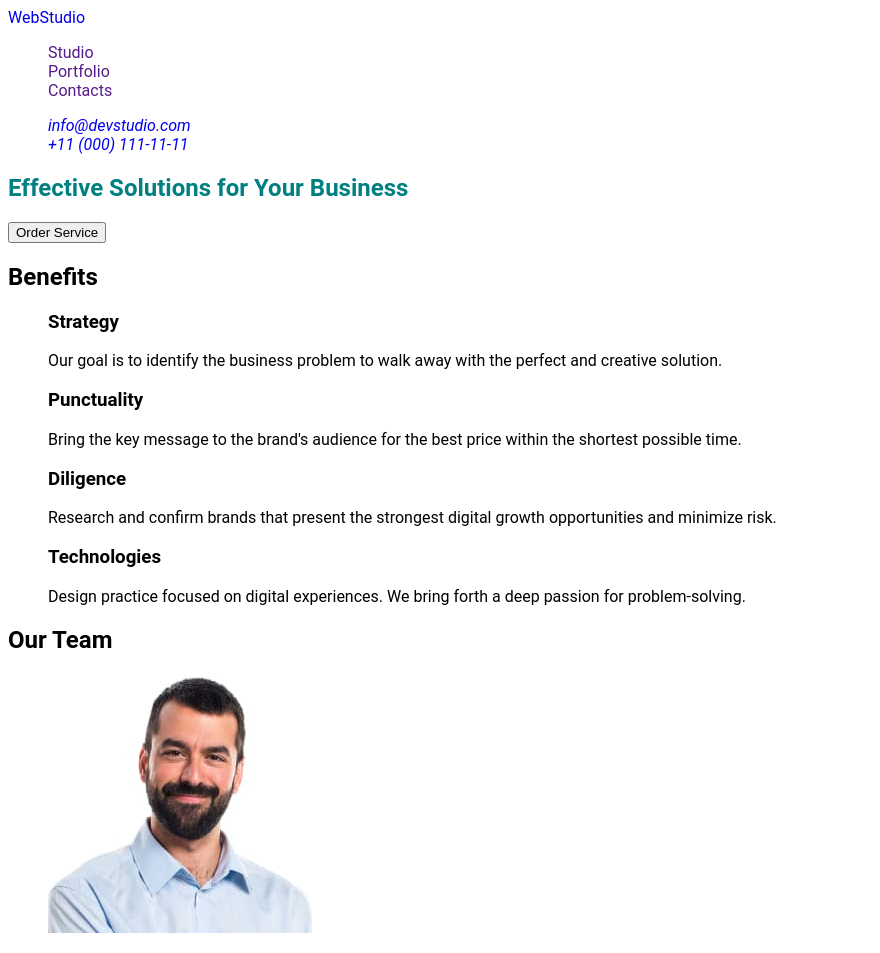
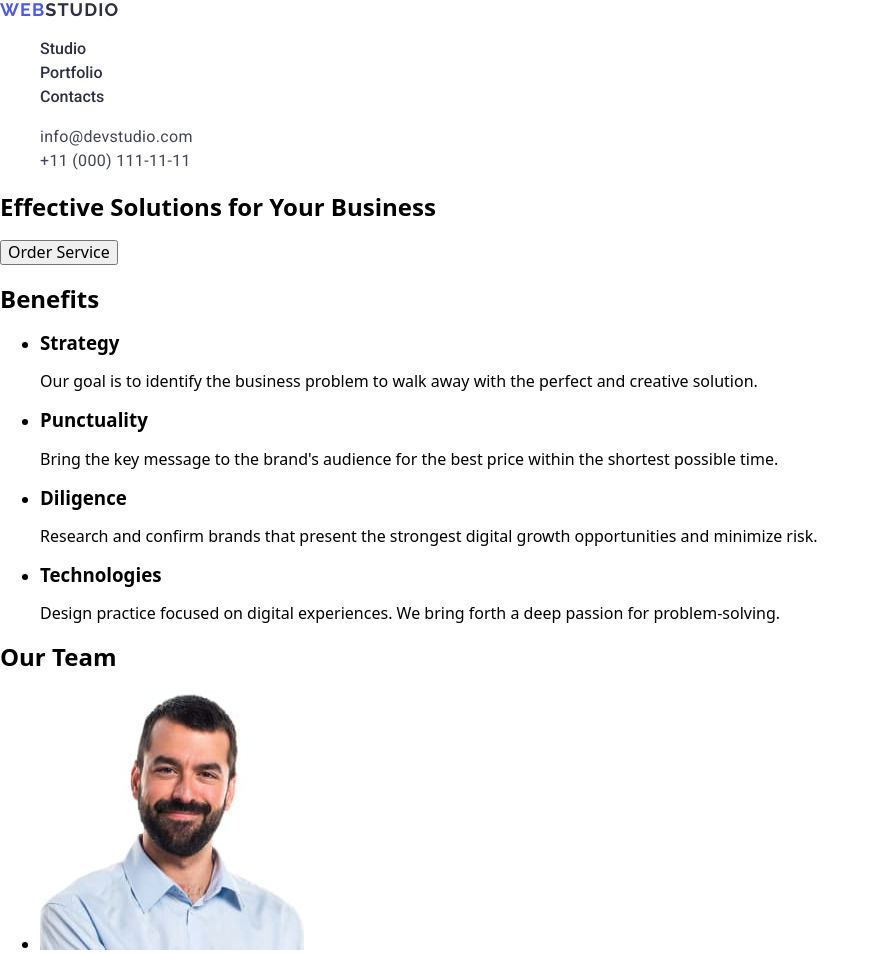
Before and after one commit to Viktorek25/goit-markup-hw-02, a plain HTML site: page index.html in a window 1280 px wide. Shown: the top 953 px of the page, without its empty margins (0-880 px from the left). Drawn offline with nearby package versions, Linux system fonts and the light colour scheme; files whose address does not match are found by name.

Commit message:
add header hw 02

```diff
--- a/css/styles.css
+++ b/css/styles.css
@@ -1,16 +1,4 @@
-body {
-  font-family: Roboto;
-  color: none;
-  background-color: none;
-  text-decoration: none;
-}
-
-h1 {
-  color: teal;
-}
-
-ul,
-ol {
+.list {
   list-style-type: none;
 }
 
@@ -21,3 +9,45 @@ a {
 button {
   cursor: pointer;
 }
+
+.logo {
+  color: var(--NAVY-BLUE, #2e2f42);
+  font-family: Raleway, sans-serif;
+  font-size: 18px;
+  font-style: normal;
+  font-weight: 700;
+  line-height: 1.16; /* 116.667% */
+  letter-spacing: 0.06em;
+  text-transform: uppercase;
+}
+
+.logo-color {
+  font-family: Raleway, sans-serif;
+  font-size: 18px;
+  font-style: normal;
+  font-weight: 700;
+  line-height: 1.16;
+  letter-spacing: 0.06em;
+  text-transform: uppercase;
+  color: var(--IRIS, #4d5ae5);
+}
+
+.menu-link {
+  color: var(--NAVY-BLUE, #2e2f42);
+  font-family: Roboto;
+  font-size: 16px;
+  font-style: normal;
+  font-weight: 500;
+  line-height: 1.5; /* 150% */
+  letter-spacing: 0, 09;
+}
+
+.menu-contact {
+  color: var(--SLATE, #434455);
+  font-family: Roboto, sans-serif;
+  font-size: 16px;
+  font-style: normal;
+  font-weight: 400;
+  line-height: 24px; /* 150% */
+  letter-spacing: 0.32px;
+}
--- a/index.html
+++ b/index.html
@@ -3,33 +3,50 @@
   <head>
     <meta charset="UTF-8" />
     <meta name="viewport" content="width=device-width, initial-scale=1.0" />
-    <title>WEBStudio</title>
+    <title>Module 02 homework</title>
+    <link
+      rel="stylesheet"
+      href="https://cdnjs.cloudflare.com/ajax/libs/modern-normalize/2.0.0/modern-normalize.min.css"
+    />
+    <link rel="preconnect" href="https://fonts.googleapis.com" />
+    <link rel="preconnect" href="https://fonts.gstatic.com" crossorigin />
+    <link
+      href="https://fonts.googleapis.com/css2?family=Raleway:wght@700&family=Roboto:wght@400;500;700&display=swap"
+      rel="stylesheet"
+    />
     <link rel="stylesheet" href="./css/styles.css" />
   </head>
 
   <body>
-    <header>
-      <nav>
-        <a href="./index.html">WebStudio</a>
-        <ul>
-          <li>
-            <a href="">Studio</a>
+    <!-- HEADER --->
+    <header class="page-header">
+      <nav class="page-navigation">
+        <a class="logo" href="./index.html">
+          <span class="logo-color">WEB</span>STUDIO</a
+        >
+        <ul class="menu list">
+          <li class="menu-item">
+            <a class="menu-link" href="studio">Studio</a>
           </li>
-          <li>
-            <a href="">Portfolio</a>
+          <li class="menu-item">
+            <a class="menu-link" href="portfolio">Portfolio</a>
           </li>
-          <li>
-            <a href="">Contacts</a>
+          <li class="menu-item">
+            <a class="menu-link" href="contacts">Contacts</a>
           </li>
         </ul>
       </nav>
       <address>
-        <ul>
+        <ul class="menu list">
           <li>
-            <a href="mailto:info@devstudio.com">info@devstudio.com</a>
+            <a class="menu-contact" href="mailto:info@devstudio.com"
+              >info@devstudio.com</a
+            >
           </li>
           <li>
-            <a href="tel:+110001111111">+11 (000) 111-11-11</a>
+            <a class="menu-contact list" href="tel:+110001111111"
+              >+11 (000) 111-11-11</a
+            >
           </li>
         </ul>
       </address>
@@ -93,7 +110,7 @@
               height="260"
             />
             <h3>Tom Ford</h3>
-            <p>Frontend DeveloperTT</p>
+            <p>Frontend Developer</p>
           </li>
           <li>
             <img
@@ -182,7 +199,7 @@
       </section>
     </main>
     <footer>
-      <a href="./index.html">WebStudio</a>
+      <a href="./index.html"><span class="logo-color">WEB</span>STUDIO</a>
       <p>
         Increase the flow of customers and sales for your business with digital
         marketing & growth solutions.
```
Also changed, not shown: 1 other file.
